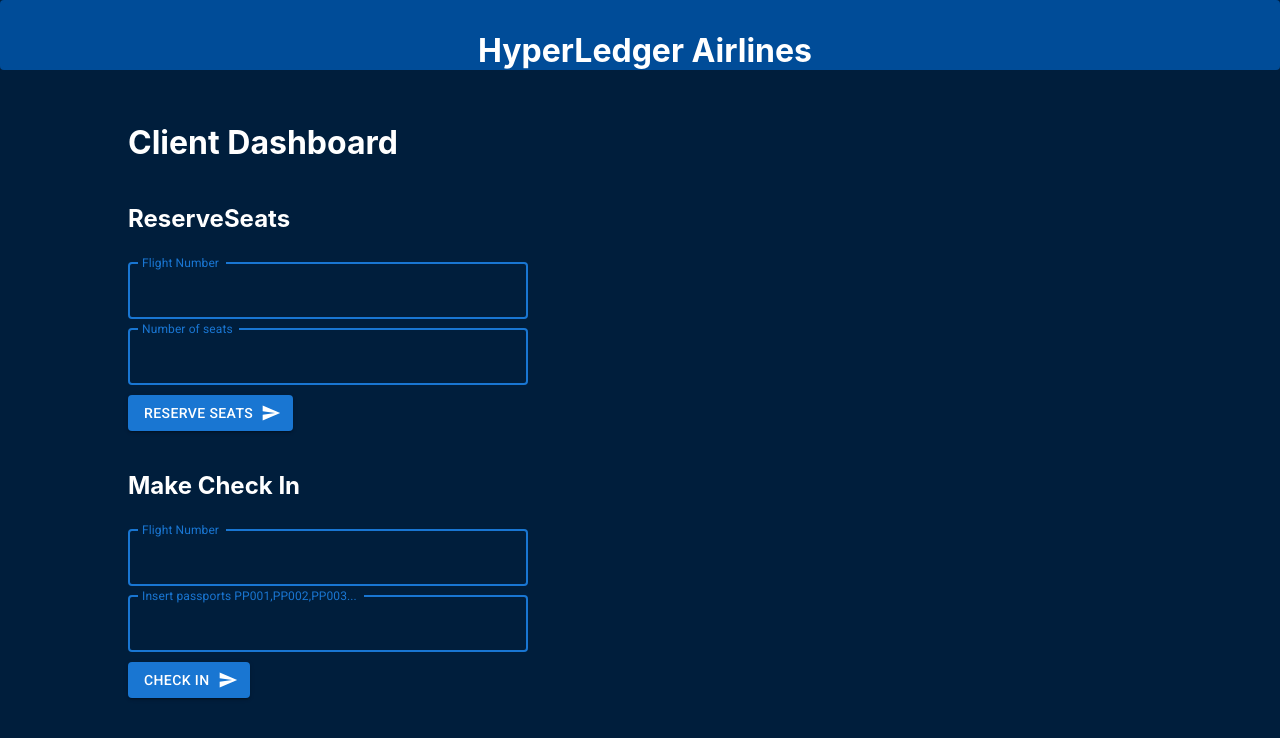
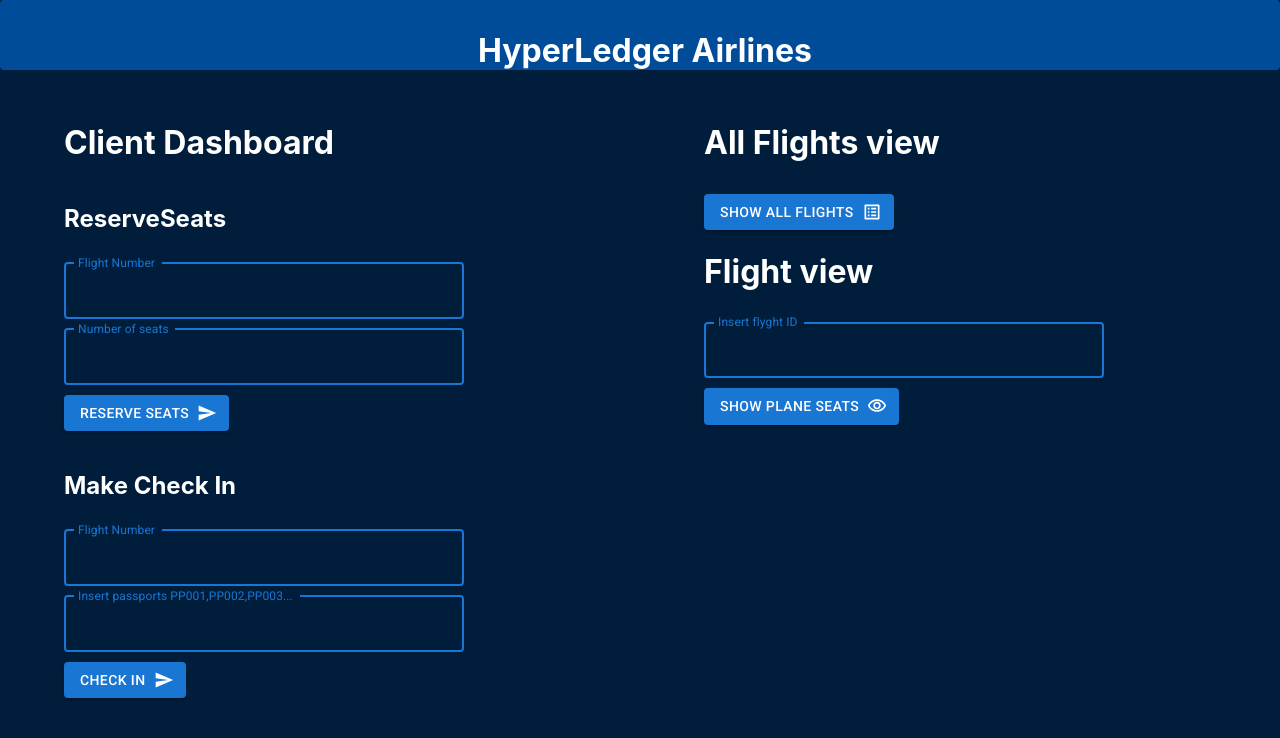
Before and after one commit to rosadsky/hyper-ledger-airlines-fe, a React (Create React App) app: page /client in a window 1280 px wide. Shown: the top 738 px of the page. Built offline with nearby package versions, Linux system fonts and the light colour scheme.

Commit message:
add right bar to client

```diff
--- a/src/components/client.js
+++ b/src/components/client.js
@@ -3,15 +3,44 @@
 import React, {useEffect, useState} from 'react';
 import SendIcon from '@mui/icons-material/Send';
 import Axios from 'axios'
+import EventSeatIcon from '@mui/icons-material/EventSeat';
+import VisibilityOutlinedIcon from '@mui/icons-material/VisibilityOutlined';
+import ListAltOutlinedIcon from '@mui/icons-material/ListAltOutlined';
 
 
 
 function Client(){
 
+    const FLIGHT_INFO_TEST_DATA = [{
+        flightNr: "123456",
+        flyFrom: "VIENNA",
+        flyTo: "KOSICE",
+        dateTime: "10:00",
+        availablePlaces: 23,
+        allPlaces: 96,
+        flyghtString: "BX-SDSAD"
+    },
+    {
+        flightNr: "32423",
+        flyFrom: "KOSICE",
+        flyTo: "VIENNA",
+        dateTime: "16:00",
+        availablePlaces: 60,
+        allPlaces: 21,
+        flyghtString: "BX-SDSAD"
+    }]
+
     const [flightNr, setFlightNr] = useState("");
     const [number, setNumber] = useState("");
     const [reservationNr, setReservationNr] = useState("");
     const [passportsIDs, setPassportsIDs] = useState("");
+
+    //view plane useStates
+    const [planeSeats,setPlaneSeats] = useState([]);
+    const [takenSeats, setFreeSeats] = useState(10);
+    const [flightID, setFlightID] = useState("");
+    const [flightInfo,setFlightInfo] = useState({});
+    const [allFlightInfo,setAllFlightInfo] = useState([])
 
     const handleFlightNr = (event) => {
         setFlightNr(event.target.value);
@@ -28,6 +57,50 @@
     const handlePassportsIDs = (event) => {
         setPassportsIDs(event.target.value);
     };
+
+     // plane seats  handlers
+     const handlePlaneSeats = (event) => {
+        setPlaneSeats([])
+    }
+
+    const handleFlightID = (event) => {
+        setFlightID(event.target.value)
+    }
+
+    const getFlight = () => {
+        //TMP
+        let axiosResponse = 90;
+        let seatsArray = [];
+        let tmpSeatArray = [];
+
+        // generate array with numbers to n
+        for(let j = 0; j < axiosResponse; j++){
+            tmpSeatArray.push(j);
+        }
+
+        //generate 2D array for fancy render :)
+        for(let i = 0; i < axiosResponse; i+=6){
+            seatsArray.push(tmpSeatArray.slice(i,i+6))
+        }
+
+        setPlaneSeats(seatsArray);
+        /*
+        Axios.get("http://localhost:8000/busifly/getflight", {}).then((response) => {
+           //TODO setFlightInfo()
+        })
+        */
+    }
+
+    const getAllFlights = () => {
+
+        /*
+        Axios.get("http://localhost:8000/busifly/getallflights").then((response) => {
+           //TODO setAllFlightInfo()
+        })
+        */
+
+        setAllFlightInfo(FLIGHT_INFO_TEST_DATA)
+    }
 
 
     const sendReserveSeats = () => {
@@ -51,6 +124,8 @@
 
     return(
        <div className="App">
+           <div className="split-screen">
+                <div className="split-child">
                     <div className="app-body">
                         <h1>Client Dashboard</h1>
                         <h2>ReserveSeats </h2>
@@ -112,6 +187,73 @@
                         </div>
                     </div>
                 </div>
+                <div className="split-child">
+                    <div className="app-body">
+                    <h1>All Flights view</h1>
+                        <div className="fields">
+                            <Button variant="contained" endIcon={<ListAltOutlinedIcon />} onClick={getAllFlights} >
+                                    Show All flights
+                            </Button>
+                         </div>
+                        {allFlightInfo.map((val,index)=>{
+                            return(
+                                <div className="flight-info-container">
+                                    <p> Flight number: {val.flightNr}</p>
+                                    <p> From: {val.flyFrom}</p>
+                                    <p> To: {val.flyTo}</p>
+                                    <p> Time: {val.dateTime}</p>
+                                    <p> Available places: {val.availablePlaces}</p>
+                                </div>
+
+                            )
+                        })}
+
+                        <h1>Flight view</h1>
+                        <div className="fields">
+                            <TextField
+                                    color="primary" focused
+                                    variant="outlined"
+                                    label="Insert flyght ID "
+                                    value={flightID}
+                                    onChange={handleFlightID}
+                                    sx={{ input: { color: 'white' }, width: 400 }}
+
+                                />
+                        </div>
+                        <div className="fields">
+                            <Button variant="contained" endIcon={<VisibilityOutlinedIcon />} onClick={getFlight} >
+                                    Show plane seats
+                            </Button>
+                         </div>
+
+                        {planeSeats.slice(0,planeSeats.length).map((val,index)=>{
+                            return(
+                                <div key={index} className="row">
+                                    <div key={index-111111} className="row-left">
+
+                                        {val[0] <  takenSeats && <div className="row-child"  key={val+3214}> <EventSeatIcon style={{ color: "red" }}/>  {val[0]}  </div> }
+                                        {val[0] >= takenSeats && <div className="row-child"  key={val+3214}> <EventSeatIcon style={{ color: "green" }}/>  {val[0]}  </div>}
+                                        {val[1] <  takenSeats && <div className="row-child"  key={val+3214}> <EventSeatIcon style={{ color: "red" }}/>  {val[1]}  </div> }
+                                        {val[1] >= takenSeats && <div className="row-child"  key={val+3214}> <EventSeatIcon style={{ color: "green" }}/>  {val[1]}  </div>}
+                                        {val[2] <  takenSeats && <div className="row-child"  key={val+3214}> <EventSeatIcon style={{ color: "red" }}/>  {val[2]}  </div> }
+                                        {val[2] >= takenSeats && <div className="row-child"  key={val+3214}> <EventSeatIcon style={{ color: "green" }}/>  {val[2]}  </div>}
+                                    </div>
+                                   <div key={index*100} className="row-right">
+                                        {val[3] <  takenSeats && <div className="row-child"  key={val+3214}> <EventSeatIcon style={{ color: "red" }}/>  {val[3]}  </div> }
+                                        {val[3] >= takenSeats && <div className="row-child"  key={val+3214}> <EventSeatIcon style={{ color: "green" }}/>  {val[3]}  </div>}
+                                        {val[4] <  takenSeats && <div className="row-child"  key={val+3214}> <EventSeatIcon style={{ color: "red" }}/>  {val[4]}  </div> }
+                                        {val[4] >= takenSeats && <div className="row-child"  key={val+3214}> <EventSeatIcon style={{ color: "green" }}/>  {val[4]}  </div>}
+                                        {val[5] <  takenSeats && <div className="row-child"  key={val+3214}> <EventSeatIcon style={{ color: "red" }}/>  {val[5]}  </div> }
+                                        {val[5] >= takenSeats && <div className="row-child"  key={val+3214}> <EventSeatIcon style={{ color: "green" }}/>  {val[5]}  </div>}
+                                    </div>
+                                </div>
+                            )
+                        })}
+                    </div>
+                </div>
+
+            </div>
+       </div>
 
 
 
```
Lines whose indentation alone changed are shown as unchanged.
